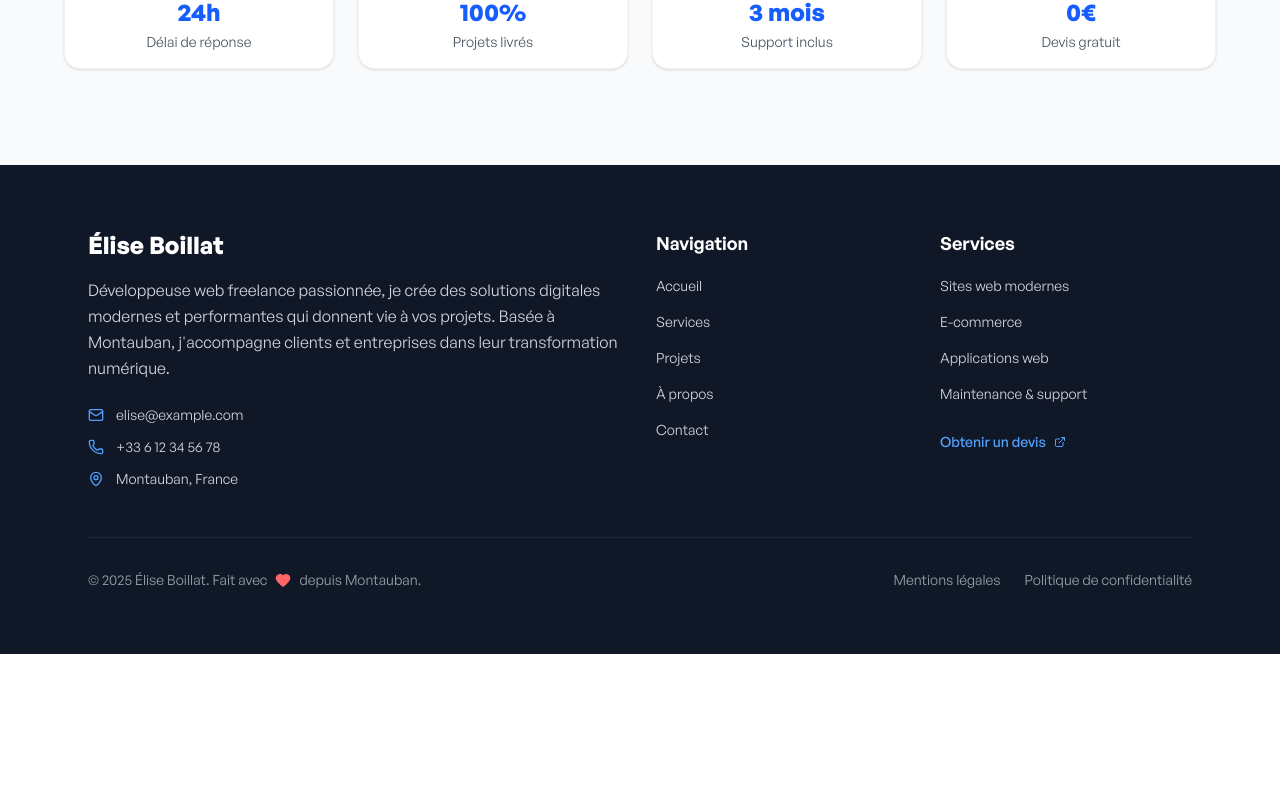
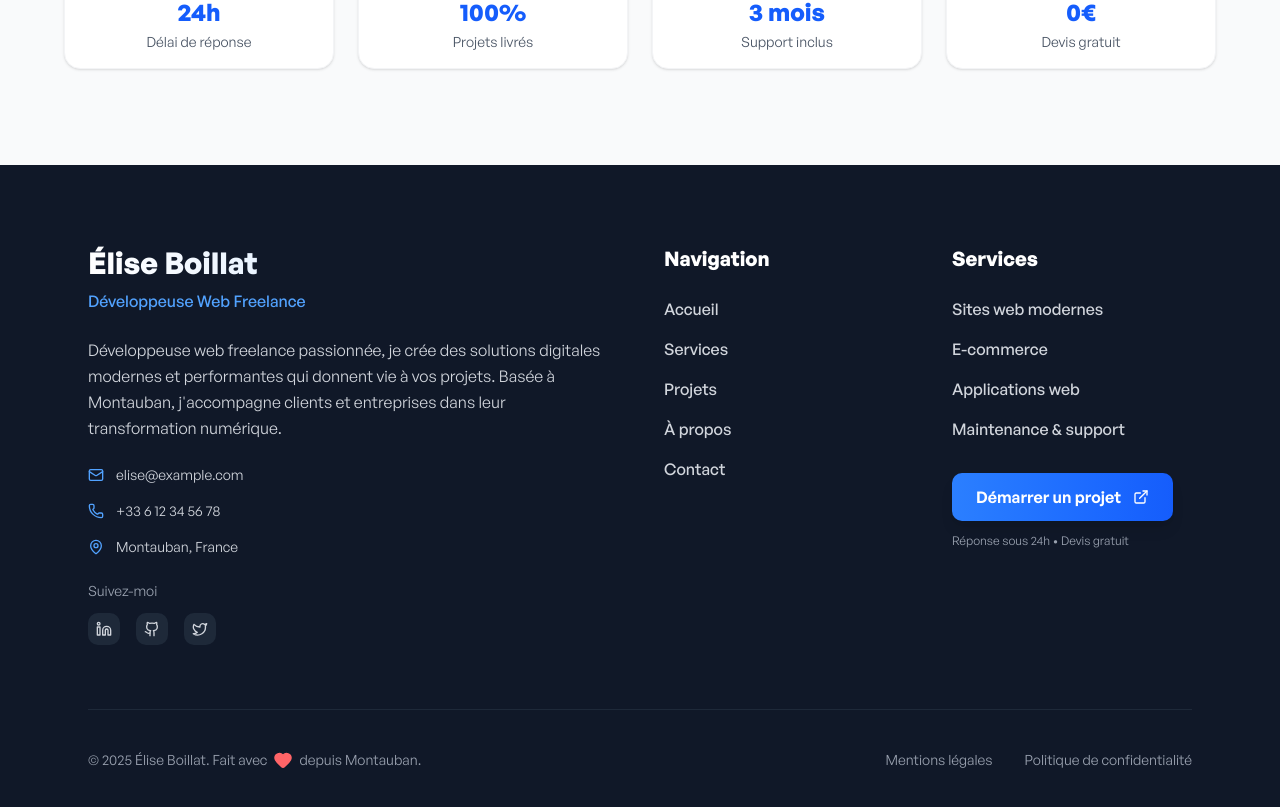
Before and after one commit to elizblt/portfolio-freelance, a Next.js app: page / in a window 1280 px wide. Shown: the part 6870-7677 px from the top of the page. Before the commit the page ends 7524 px from the top, so only its background shows below. Built offline with nearby package versions, Linux system fonts and the light colour scheme; a web font is replaced by a local one.

Commit message:
footer maj

```diff
--- a/src/components/Footer.tsx
+++ b/src/components/Footer.tsx
@@ -1,7 +1,7 @@
 "use client";
 
 import { motion } from "framer-motion";
-import { Mail, MapPin, Phone, ExternalLink, Heart } from "lucide-react";
+import { Mail, MapPin, Phone, ExternalLink, Heart, Linkedin, Github, Twitter } from "lucide-react";
 
 const quickLinks = [
   { name: "Accueil", href: "#hero" },
@@ -36,8 +36,8 @@ export default function Footer() {
 
   return (
     <footer className="bg-gray-900 text-white">
-      <div className="max-w-6xl mx-auto px-4 md:px-6 py-16">
-        <div className="grid md:grid-cols-2 lg:grid-cols-4 gap-8 mb-12">
+      <div className="max-w-6xl mx-auto px-4 md:px-6 py-20">
+        <div className="grid md:grid-cols-2 lg:grid-cols-4 gap-12 mb-16">
           {/* Brand */}
           <div className="lg:col-span-2">
             <motion.div
@@ -45,14 +45,17 @@ export default function Footer() {
               whileInView={{ opacity: 1, y: 0 }}
               viewport={{ once: true }}
             >
-              <h3 className="text-2xl font-bold mb-4">Élise Boillat</h3>
+              <h3 className="text-3xl font-bold mb-2 bg-gradient-to-r from-white to-blue-200 bg-clip-text text-transparent">
+                Élise Boillat
+              </h3>
+              <p className="text-blue-400 font-medium mb-6">Développeuse Web Freelance</p>
               <p className="text-gray-300 mb-6 leading-relaxed">
                 Développeuse web freelance passionnée, je crée des solutions digitales
                 modernes et performantes qui donnent vie à vos projets.
                 Basée à Montauban, j&apos;accompagne clients et entreprises dans leur transformation numérique.
               </p>
 
-              <div className="space-y-3">
+              <div className="space-y-4">
                 <div className="flex items-center gap-3 text-sm text-gray-300">
                   <Mail className="w-4 h-4 text-blue-400" />
                   <a
@@ -75,6 +78,37 @@ export default function Footer() {
                   <MapPin className="w-4 h-4 text-blue-400" />
                   <span>Montauban, France</span>
                 </div>
+
+                {/* Réseaux sociaux */}
+                <div className="pt-2">
+                  <p className="text-sm text-gray-400 mb-3">Suivez-moi</p>
+                  <div className="flex items-center gap-4">
+                    <motion.a
+                      href="https://linkedin.com/in/elise-boillat"
+                      className="p-2 bg-gray-800 rounded-lg hover:bg-blue-600 transition-all duration-300 group"
+                      whileHover={{ scale: 1.1 }}
+                      whileTap={{ scale: 0.95 }}
+                    >
+                      <Linkedin className="w-4 h-4 text-gray-300 group-hover:text-white" />
+                    </motion.a>
+                    <motion.a
+                      href="https://github.com/elise-boillat"
+                      className="p-2 bg-gray-800 rounded-lg hover:bg-gray-700 transition-all duration-300 group"
+                      whileHover={{ scale: 1.1 }}
+                      whileTap={{ scale: 0.95 }}
+                    >
+                      <Github className="w-4 h-4 text-gray-300 group-hover:text-white" />
+                    </motion.a>
+                    <motion.a
+                      href="https://twitter.com/elise_boillat"
+                      className="p-2 bg-gray-800 rounded-lg hover:bg-blue-400 transition-all duration-300 group"
+                      whileHover={{ scale: 1.1 }}
+                      whileTap={{ scale: 0.95 }}
+                    >
+                      <Twitter className="w-4 h-4 text-gray-300 group-hover:text-white" />
+                    </motion.a>
+                  </div>
+                </div>
               </div>
             </motion.div>
           </div>
@@ -87,8 +121,8 @@ export default function Footer() {
               viewport={{ once: true }}
               transition={{ delay: 0.1 }}
             >
-              <h4 className="text-lg font-semibold mb-4">Navigation</h4>
-              <ul className="space-y-3">
+              <h4 className="text-xl font-bold mb-6 text-white">Navigation</h4>
+              <ul className="space-y-4">
                 {quickLinks.map((link) => (
                   <li key={link.name}>
                     <a
@@ -97,7 +131,7 @@ export default function Footer() {
                         e.preventDefault();
                         handleLinkClick(link.href);
                       }}
-                      className="text-gray-300 hover:text-white transition-colors text-sm"
+                      className="text-gray-300 hover:text-white transition-all duration-300 text-base font-medium hover:translate-x-1 inline-block"
                     >
                       {link.name}
                     </a>
@@ -115,29 +149,34 @@ export default function Footer() {
               viewport={{ once: true }}
               transition={{ delay: 0.2 }}
             >
-              <h4 className="text-lg font-semibold mb-4">Services</h4>
-              <ul className="space-y-3">
+              <h4 className="text-xl font-bold mb-6 text-white">Services</h4>
+              <ul className="space-y-4">
                 {services.map((service) => (
                   <li key={service}>
-                    <span className="text-gray-300 text-sm">
+                    <span className="text-gray-300 text-base font-medium">
                       {service}
                     </span>
                   </li>
                 ))}
               </ul>
 
-              <div className="mt-6">
-                <a
+              <div className="mt-8">
+                <motion.a
                   href="#contact"
                   onClick={(e) => {
                     e.preventDefault();
                     handleLinkClick('#contact');
                   }}
-                  className="inline-flex items-center gap-2 text-blue-400 hover:text-blue-300 transition-colors text-sm font-medium"
+                  className="inline-flex items-center gap-3 bg-gradient-to-r from-blue-500 to-blue-600 hover:from-blue-600 hover:to-blue-700 text-white px-6 py-3 rounded-lg font-semibold transition-all duration-300 shadow-lg hover:shadow-xl transform hover:-translate-y-1"
+                  whileHover={{ scale: 1.05 }}
+                  whileTap={{ scale: 0.95 }}
                 >
-                  Obtenir un devis
-                  <ExternalLink className="w-3 h-3" />
-                </a>
+                  Démarrer un projet
+                  <ExternalLink className="w-4 h-4" />
+                </motion.a>
+                <p className="text-xs text-gray-400 mt-3">
+                  Réponse sous 24h • Devis gratuit
+                </p>
               </div>
             </motion.div>
           </div>
@@ -149,22 +188,38 @@ export default function Footer() {
           whileInView={{ opacity: 1, y: 0 }}
           viewport={{ once: true }}
           transition={{ delay: 0.3 }}
-          className="border-t border-gray-800 pt-8"
+          className="border-t border-gray-800 pt-10"
         >
-          <div className="flex flex-col md:flex-row justify-between items-center gap-4">
-            <div className="flex items-center gap-2 text-sm text-gray-400">
+          <div className="flex flex-col md:flex-row justify-between items-center gap-6">
+            <motion.div
+              className="flex items-center gap-2 text-sm text-gray-400"
+              whileHover={{ scale: 1.02 }}
+            >
               <span>© {currentYear} Élise Boillat. Fait avec</span>
-              <Heart className="w-4 h-4 text-red-400 fill-current" />
+              <motion.div
+                animate={{ scale: [1, 1.2, 1] }}
+                transition={{ repeat: Infinity, duration: 2, ease: "easeInOut" }}
+              >
+                <Heart className="w-4 h-4 text-red-400 fill-current" />
+              </motion.div>
               <span>depuis Montauban.</span>
-            </div>
+            </motion.div>
 
-            <div className="flex items-center gap-6 text-sm text-gray-400">
-              <a href="#" className="hover:text-white transition-colors">
+            <div className="flex items-center gap-8 text-sm text-gray-400">
+              <motion.a
+                href="#"
+                className="hover:text-white transition-all duration-300 hover:underline underline-offset-4"
+                whileHover={{ y: -2 }}
+              >
                 Mentions légales
-              </a>
-              <a href="#" className="hover:text-white transition-colors">
+              </motion.a>
+              <motion.a
+                href="#"
+                className="hover:text-white transition-all duration-300 hover:underline underline-offset-4"
+                whileHover={{ y: -2 }}
+              >
                 Politique de confidentialité
-              </a>
+              </motion.a>
             </div>
           </div>
         </motion.div>
```
Also changed, not shown: .claude/settings.local.json.
